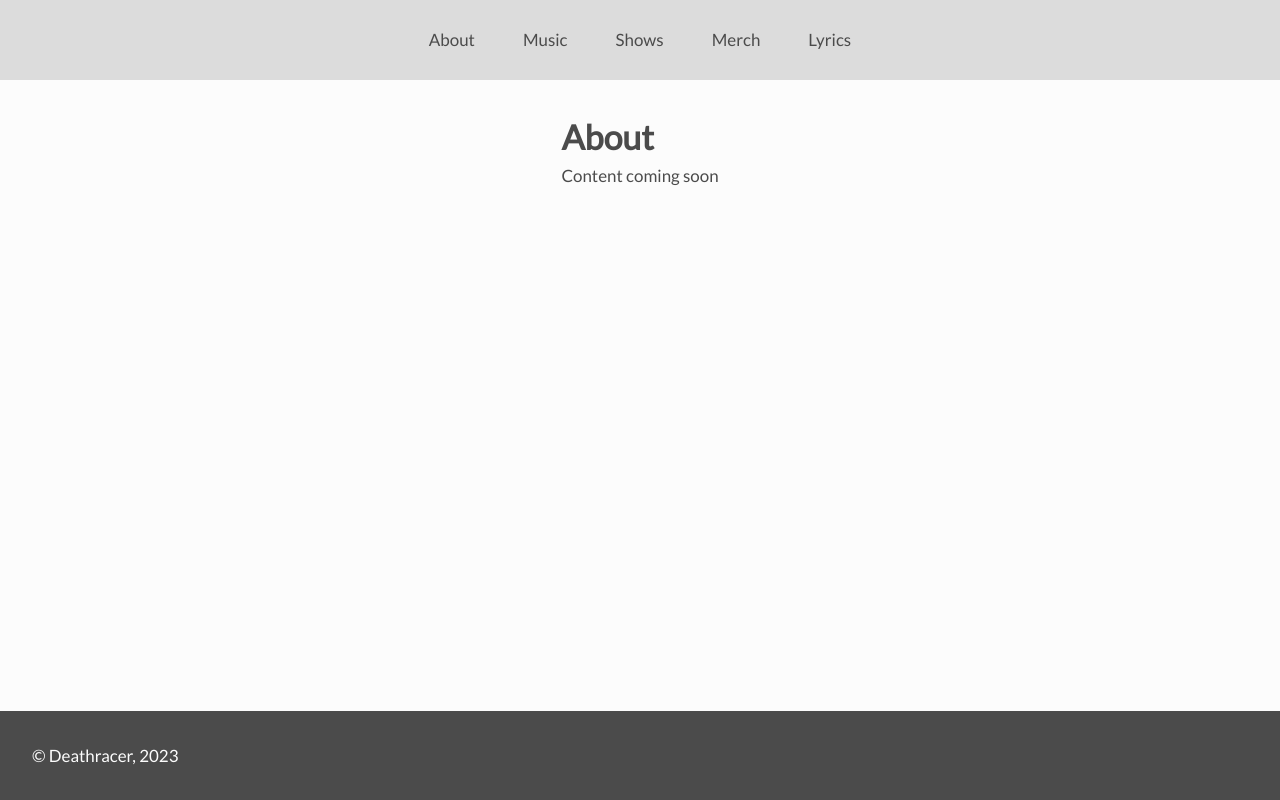
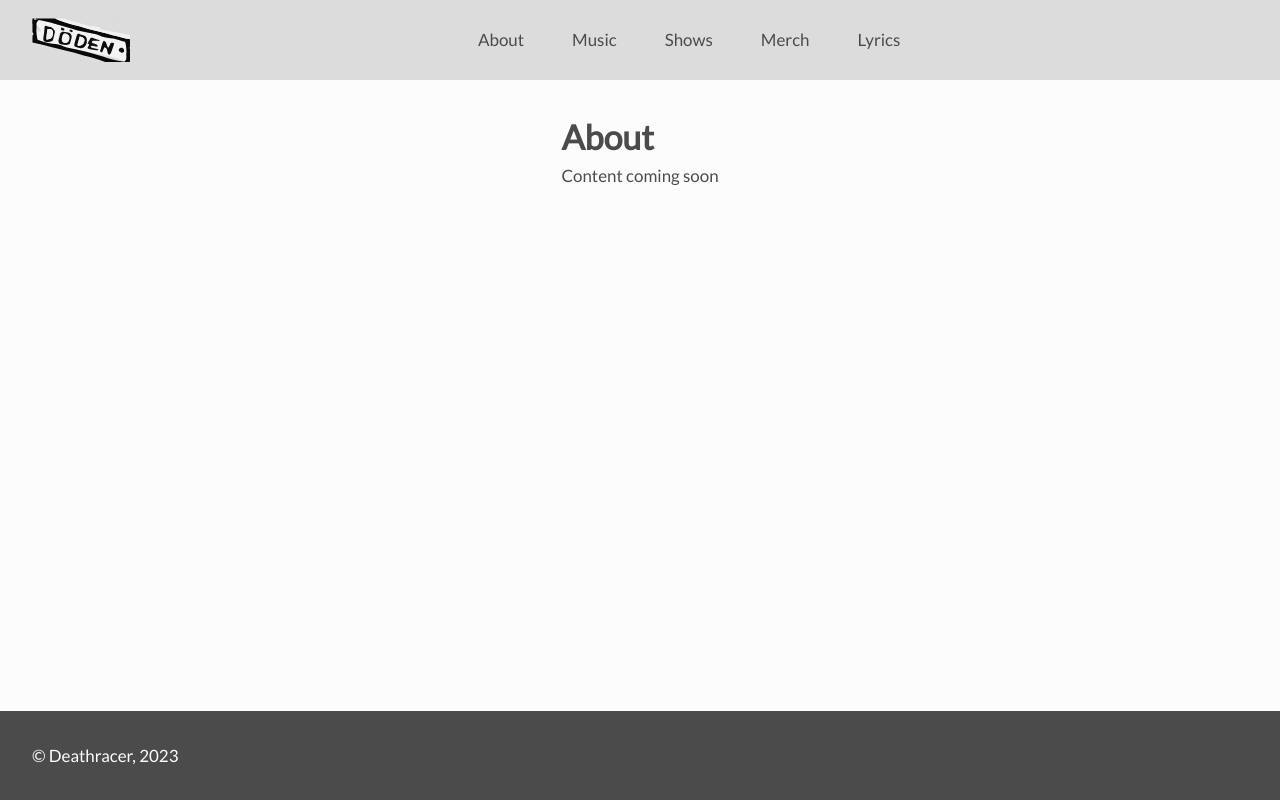
Before and after one commit to sarablom/deathracer, a Next.js app: page /about in a window 1280 px wide. Built offline with nearby package versions, Linux system fonts and the light colour scheme.

Commit message:
update the header to be responisve

```diff
--- /dev/null
+++ b/src/components/Nav/Links.tsx
@@ -0,0 +1,30 @@
+import React, { MouseEventHandler } from "react";
+import Link from "next/link";
+
+type LinksProps = {
+	onClickHandler?: MouseEventHandler;
+};
+
+function Links({ onClickHandler }: LinksProps) {
+	return (
+		<>
+			<Link href="/about" onClick={onClickHandler}>
+				About
+			</Link>
+			<Link href="/music" onClick={onClickHandler}>
+				Music
+			</Link>
+			<Link href="/shows" onClick={onClickHandler}>
+				Shows
+			</Link>
+			<Link href="/merch" onClick={onClickHandler}>
+				Merch
+			</Link>
+			<Link href="/lyrics" onClick={onClickHandler}>
+				Lyrics
+			</Link>
+		</>
+	);
+}
+
+export default Links;
--- /dev/null
+++ b/src/components/Nav/MobileNav.tsx
@@ -0,0 +1,61 @@
+import React, { useState } from "react";
+import styled from "styled-components";
+import Links from "./Links";
+import { X as Close } from "react-feather";
+import { VisuallyHidden } from "../VisuallyHidden";
+import Link from "next/link";
+
+type NavProps = {
+	showMenuHandler: (showMenu: boolean) => void;
+};
+
+export const MobileNav = ({ showMenuHandler }: NavProps) => {
+	return (
+		<MobielNavWrapper>
+			<button
+				onClick={() => {
+					showMenuHandler(false);
+				}}
+			>
+				<Close
+					style={{ stroke: "var(--color-whiteish)", fontSize: "1.5rem" }}
+				/>
+				<VisuallyHidden text="Dismiss menu" />
+			</button>
+			<Links onClickHandler={() => showMenuHandler(false)} />
+		</MobielNavWrapper>
+	);
+};
+
+export default MobileNav;
+
+const MobielNavWrapper = styled.div`
+	position: absolute;
+	inset: 0;
+	z-index: 1;
+	display: flex;
+	flex-direction: column;
+	align-items: flex-start;
+	gap: 0.7rem;
+  padding: 32px;
+	background: var(--color-blackish);
+	color: var(--color-whiteish);
+
+	button {
+		border: none;
+		background: transparent;
+		cursor: pointer;
+		align-self: flex-end;
+	}
+
+	a {
+		text-decoration: none;
+		color: inherit;
+		cursor: pointer;
+		font-size: 1.5rem;
+		width: 100%;
+		&:hover {
+			background: var(--color-secondary);
+		}
+	}
+`;
--- /dev/null
+++ b/src/components/Nav/Nav.tsx
@@ -0,0 +1,62 @@
+import React, { useState } from "react";
+
+import styled from "styled-components";
+import { Menu } from "react-feather";
+import { useWindowDimensions } from "../../hooks/useWindowDimensions";
+import MobileNav from "./MobileNav";
+import Links from "./Links";
+import { VisuallyHidden } from "../VisuallyHidden";
+
+export const Nav = () => {
+	const [showMobileMenu, setShowMobileMenu] = useState(false);
+	const { width } = useWindowDimensions();
+
+	return (
+		<NavContainer>
+			{width && width > 800 ? (
+				<NavWrapper>
+					<Links />
+				</NavWrapper>
+			) : (
+				<MenuButton onClick={() => setShowMobileMenu(true)}>
+					<Menu style={{ fontSize: "1.5rem" }} />
+					<VisuallyHidden text="Show menu" />
+				</MenuButton>
+			)}
+			{showMobileMenu && <MobileNav showMenuHandler={setShowMobileMenu} />}
+		</NavContainer>
+	);
+};
+
+const NavContainer = styled.div`
+	display: flex;
+	align-items: flex-start;
+	width: 100%;
+	min-height: 3rem;
+`;
+
+const NavWrapper = styled.nav`
+	width: 100%;
+	display: flex;
+	align-items: center;
+	justify-content: center;
+	gap: 3rem;
+	margin: auto 0;
+
+	a {
+		text-decoration: none;
+		color: var(--color-blackish);
+		cursor: pointer;
+		&:hover {
+			color: var(--color-whiteish);
+			background: var(--color-secondary);
+		}
+	}
+`;
+
+const MenuButton = styled.button`
+	border: none;
+	background: transparent;
+	margin-left: auto;
+	cursor: pointer;
+`;
--- /dev/null
+++ b/src/components/Nav/index.ts
@@ -0,0 +1,3 @@
+export * from "./Nav";
+export * from "./MobileNav";
+export * from "./Links";
--- a/src/components/layout/Header.tsx
+++ b/src/components/layout/Header.tsx
@@ -1,9 +1,19 @@
 import styled from "styled-components";
-import { Nav } from "./Nav";
+import { Nav } from "../Nav";
+import logo from "../../../public/images/death-logo-1.svg";
+import Image from "next/image";
+import Link from "next/link";
 
 export const Header = () => {
 	return (
 		<HeaderWrapper>
+			<Link href="/">
+				<Image
+					src={logo}
+					alt="Deathracer logo - the word DEATH written in white againt black background"
+					height={48}
+				/>
+			</Link>
 			<Nav />
 		</HeaderWrapper>
 	);
@@ -13,4 +23,5 @@ const HeaderWrapper = styled.header`
 	justify-content: space-between;
 	width: 100%;
 	background: var(--color-secondary);
+	padding: 16px 32px;
 `;
--- a/src/components/layout/Nav.tsx
+++ /dev/null
@@ -1,43 +0,0 @@
-import React from "react";
-import Link from "next/link";
-import styled from "styled-components";
-import { Menu } from "react-feather";
-import { useWindowDimensions } from "../../hooks/useWindowDimensions";
-
-export const Nav = () => {
-	const { width } = useWindowDimensions();
-
-	return (
-		<NavWrapper>
-			{width && width > 800 ? (
-				<>
-					<Link href="/about">About</Link>
-					<Link href="/music">Music</Link>
-					<Link href="/shows">Shows</Link>
-					<Link href="/merch">Merch</Link>
-					<Link href="/lyrics">Lyrics</Link>
-				</>
-			) : (
-				<Menu style={{ marginLeft: "auto", marginRight: "32px" }} />
-			)}
-		</NavWrapper>
-	);
-};
-
-const NavWrapper = styled.nav`
-	width: 100%;
-	display: flex;
-	align-items: center;
-	justify-content: center;
-	min-height: 5rem;
-	gap: 3rem;
-	a {
-		text-decoration: none;
-		color: var(--color-blackish);
-		cursor: pointer;
-		&:hover {
-			color: var(--color-whiteish);
-			background: var(--color-secondary);
-		}
-	}
-`;
```
